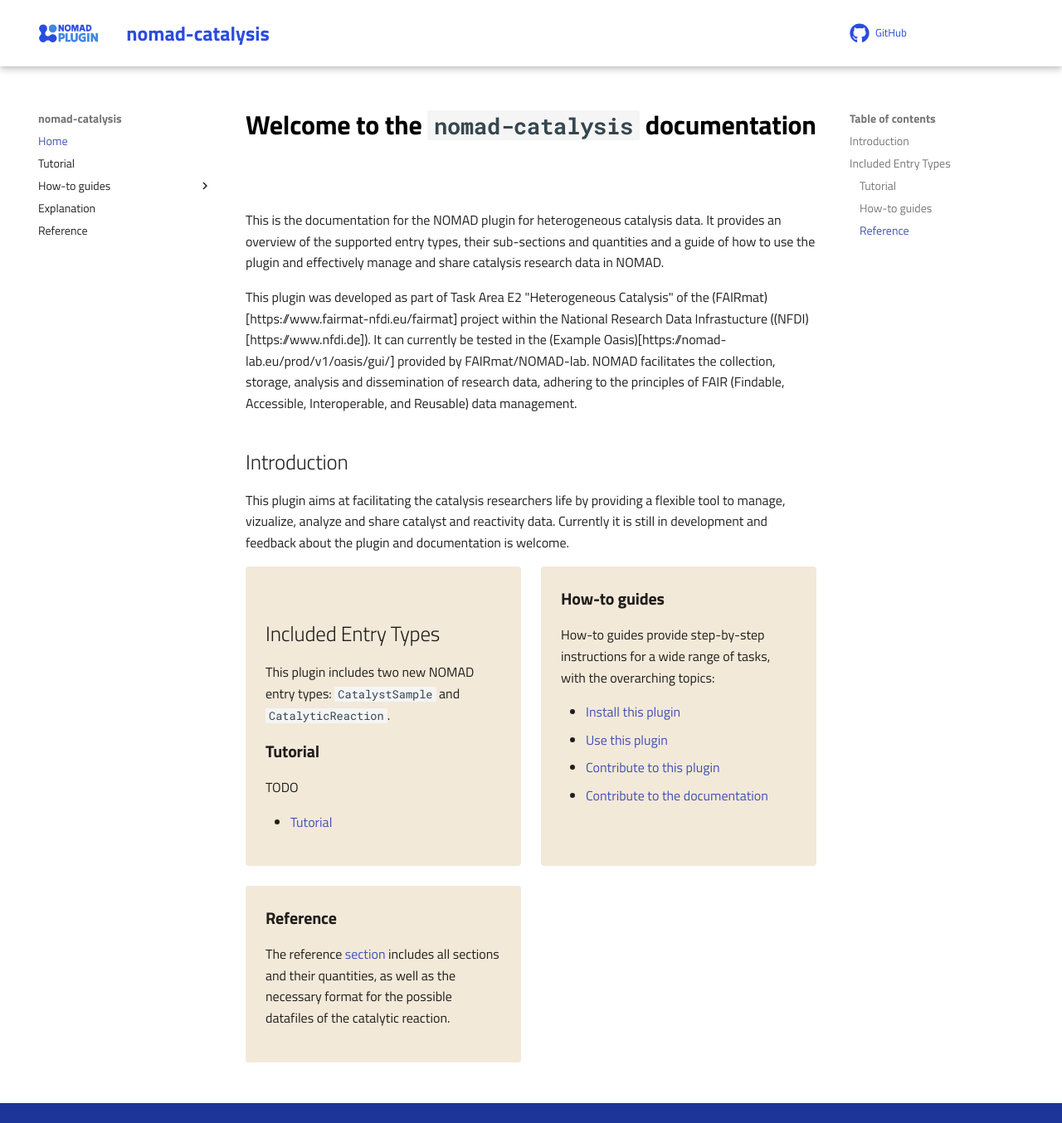
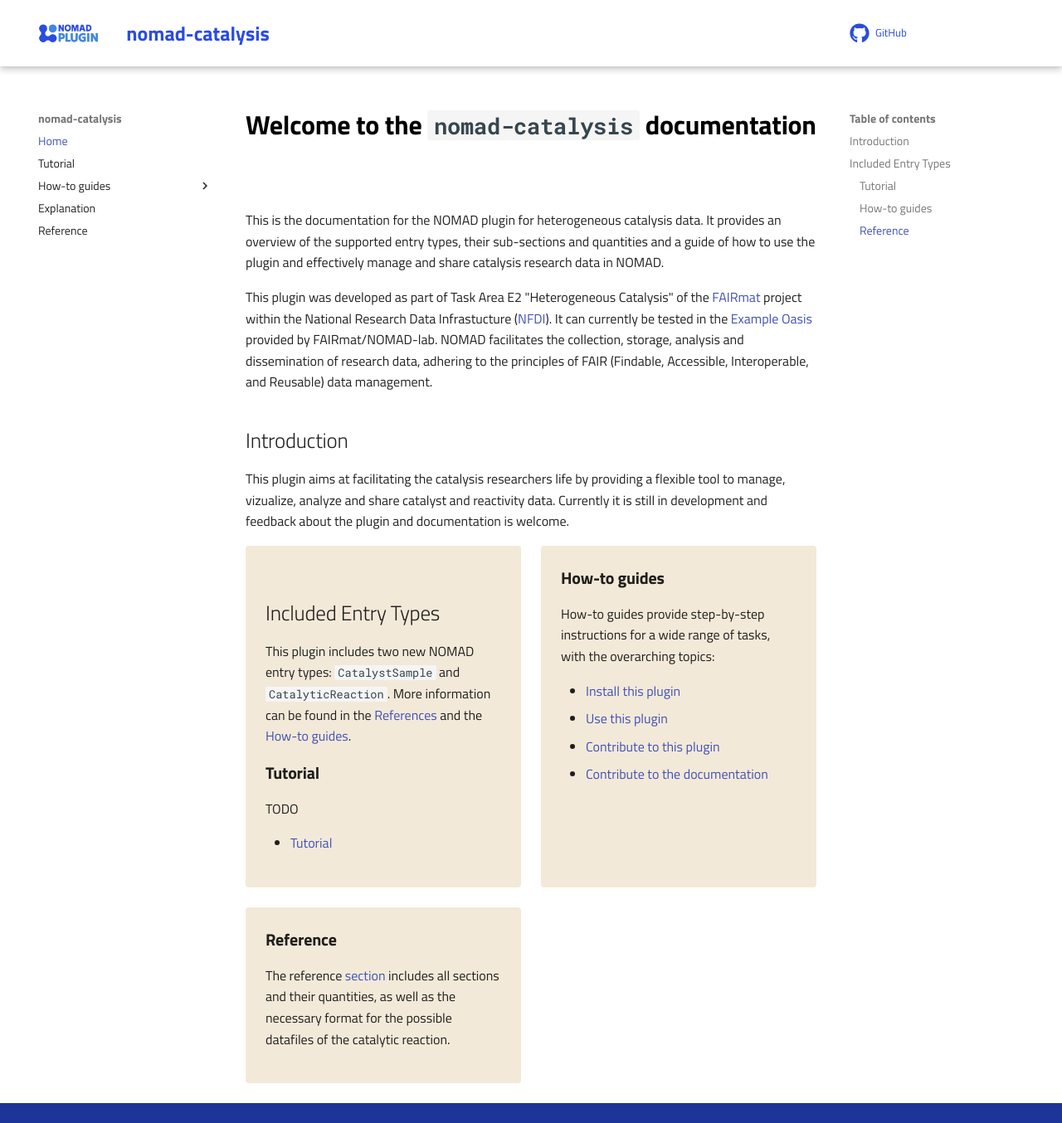
Before and after one commit to FAIRmat-NFDI/nomad-catalysis-plugin, an MkDocs documentation site: the page built from docs/index.md, in a window 1280 px wide and 1354 px high. Shown: the whole window at 83% size. Built offline with MkDocs 1.6.1 and Material for MkDocs 9.7.7, drawn with Linux system fonts in a browser that asks for light colours; comment, search, counter and statistics services are not loaded.

Commit message:
correct links

```diff
--- a/docs/index.md
+++ b/docs/index.md
@@ -6,9 +6,9 @@ a guide of how to use the plugin and effectively manage and share catalysis rese
 in NOMAD.
 
 This plugin was developed as part of Task Area E2 "Heterogeneous Catalysis" of the
-(FAIRmat)[https://www.fairmat-nfdi.eu/fairmat] project within the National Research Data
-Infrastucture ((NFDI)[https://www.nfdi.de]). It can currently be tested in the
-(Example Oasis)[https://nomad-lab.eu/prod/v1/oasis/gui/] provided by FAIRmat/NOMAD-lab.
+[FAIRmat](https://www.fairmat-nfdi.eu/fairmat) project within the National Research Data
+Infrastucture ([NFDI](https://www.nfdi.de)). It can currently be tested in the
+[Example Oasis](https://nomad-lab.eu/prod/v1/oasis/gui/) provided by FAIRmat/NOMAD-lab.
 NOMAD facilitates the collection, storage, analysis and dissemination of research data,
 adhering to the principles of FAIR (Findable, Accessible, Interoperable, and Reusable)
 data management.
@@ -24,7 +24,7 @@ development and feedback about the plugin and documentation is welcome.
 <div markdown="block">
 
 ## Included Entry Types
-This plugin includes two new NOMAD entry types: `CatalystSample` and `CatalyticReaction`.
+This plugin includes two new NOMAD entry types: `CatalystSample` and `CatalyticReaction`. More information can be found in the [References](reference/references.md) and the [How-to guides](How_to/use_this_plugin.md).
 
 ### Tutorial
 
```
